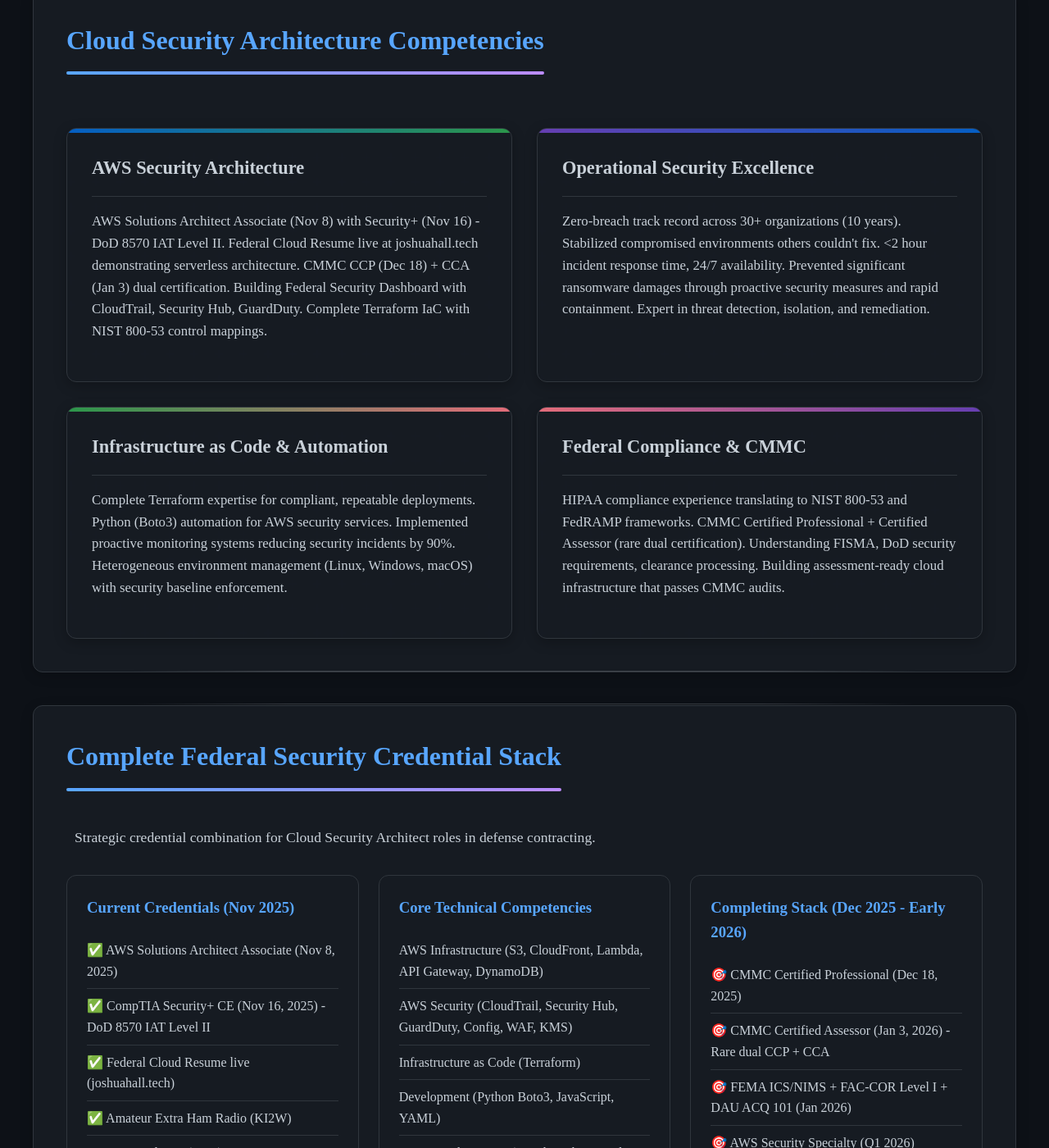
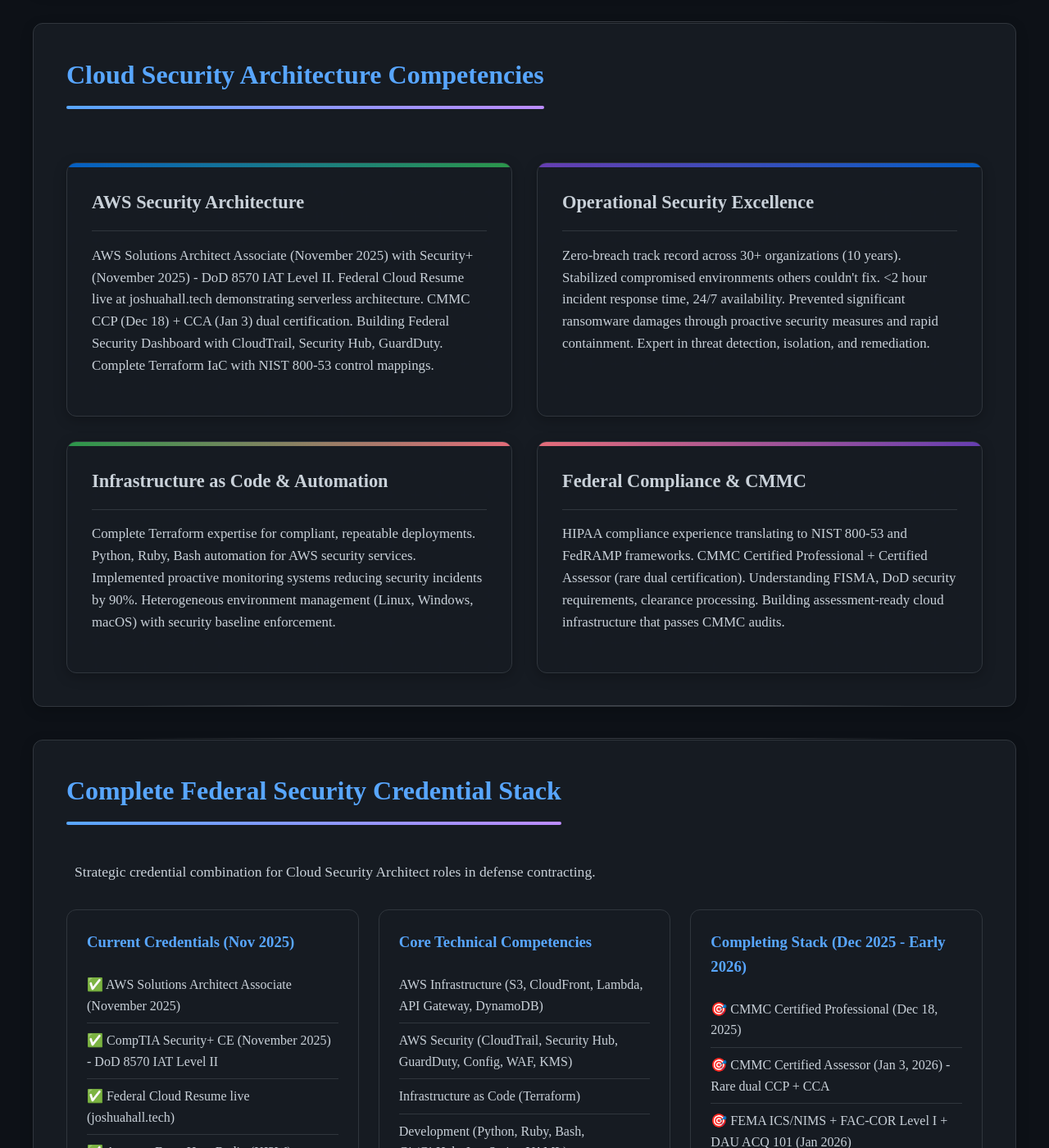
Before and after one commit to joshuamichaelhall/joshuamichaelhall.github.io, a Jekyll site: the page built from index.markdown, in a window 1280 px wide and 1400 px high, scrolled down 1945 px. Shown: the whole window at 82% size. Built offline with Jekyll 4.4.1, drawn with Linux system fonts in a browser that asks for light colours; nearby versions of some CDN libraries; some of the changed text lies outside the part shown.

Commit message:
Update website to reflect resume changes for re:Invent positioning
- Updated AWS SAA and Security+ certification dates to November 2025
- Added CMMC timeline: CCP (Dec 18, 2025) and CCA (Jan 3, 2026)
- Updated professional summary to include MSP P&L ownership and $160K+ revenue
- Enhanced technical skills to include Python, Ruby, Bash development
- Changed location focus from DFW to Huntsville, AL relocation
- Updated positioning from Engineer to Architect level throughout
- Corrected organization count to 30+ to match resume accuracy

🤖 Generated with [Claude Code](https://claude.ai/code)

Co-Authored-By: Claude <noreply@anthropic.com>

```diff
--- a/index.markdown
+++ b/index.markdown
@@ -30,8 +30,8 @@ layout: default
             </div>
           </div>
           <div class="featured-certs">
-            <span class="cert-badge">AWS SAA (Nov 8)</span>
-            <span class="cert-badge">Security+ (Nov 16)</span>
+            <span class="cert-badge">AWS SAA (November 2025)</span>
+            <span class="cert-badge">Security+ (November 2025)</span>
             <span class="cert-badge">CMMC CCP (Dec 18)</span>
             <span class="cert-badge">CMMC CCA (Jan 3)</span>
             <span class="cert-badge">Amateur Extra (KI2W)</span>
@@ -81,7 +81,7 @@ layout: default
   <div class="tech-focus-grid">
     <div class="tech-focus-item">
       <h3>AWS Security Architecture</h3>
-      <p>AWS Solutions Architect Associate (Nov 8) with Security+ (Nov 16) - DoD 8570 IAT Level II. Federal Cloud Resume live at joshuahall.tech demonstrating serverless architecture. CMMC CCP (Dec 18) + CCA (Jan 3) dual certification. Building Federal Security Dashboard with CloudTrail, Security Hub, GuardDuty. Complete Terraform IaC with NIST 800-53 control mappings.</p>
+      <p>AWS Solutions Architect Associate (November 2025) with Security+ (November 2025) - DoD 8570 IAT Level II. Federal Cloud Resume live at joshuahall.tech demonstrating serverless architecture. CMMC CCP (Dec 18) + CCA (Jan 3) dual certification. Building Federal Security Dashboard with CloudTrail, Security Hub, GuardDuty. Complete Terraform IaC with NIST 800-53 control mappings.</p>
     </div>
     <div class="tech-focus-item">
       <h3>Operational Security Excellence</h3>
@@ -89,7 +89,7 @@ layout: default
     </div>
     <div class="tech-focus-item">
       <h3>Infrastructure as Code & Automation</h3>
-      <p>Complete Terraform expertise for compliant, repeatable deployments. Python (Boto3) automation for AWS security services. Implemented proactive monitoring systems reducing security incidents by 90%. Heterogeneous environment management (Linux, Windows, macOS) with security baseline enforcement.</p>
+      <p>Complete Terraform expertise for compliant, repeatable deployments. Python, Ruby, Bash automation for AWS security services. Implemented proactive monitoring systems reducing security incidents by 90%. Heterogeneous environment management (Linux, Windows, macOS) with security baseline enforcement.</p>
     </div>
     <div class="tech-focus-item">
       <h3>Federal Compliance & CMMC</h3>
@@ -105,8 +105,8 @@ layout: default
     <div class="roadmap-phase">
       <h3>Current Credentials (Nov 2025)</h3>
       <ul>
-        <li>✅ AWS Solutions Architect Associate (Nov 8, 2025)</li>
-        <li>✅ CompTIA Security+ CE (Nov 16, 2025) - DoD 8570 IAT Level II</li>
+        <li>✅ AWS Solutions Architect Associate (November 2025)</li>
+        <li>✅ CompTIA Security+ CE (November 2025) - DoD 8570 IAT Level II</li>
         <li>✅ Federal Cloud Resume live (joshuahall.tech)</li>
         <li>✅ Amateur Extra Ham Radio (KI2W)</li>
         <li>ITIL 4 Foundation (2022)</li>
@@ -119,7 +119,7 @@ layout: default
         <li>AWS Infrastructure (S3, CloudFront, Lambda, API Gateway, DynamoDB)</li>
         <li>AWS Security (CloudTrail, Security Hub, GuardDuty, Config, WAF, KMS)</li>
         <li>Infrastructure as Code (Terraform)</li>
-        <li>Development (Python Boto3, JavaScript, YAML)</li>
+        <li>Development (Python, Ruby, Bash, Git/GitHub, JavaScript, YAML)</li>
         <li>Operational Security (Zero breaches, incident response)</li>
       </ul>
     </div>
```
Also changed, not shown: other parts of index.markdown (+2 -2 lines), pages/about.md (+12 -11 lines).
